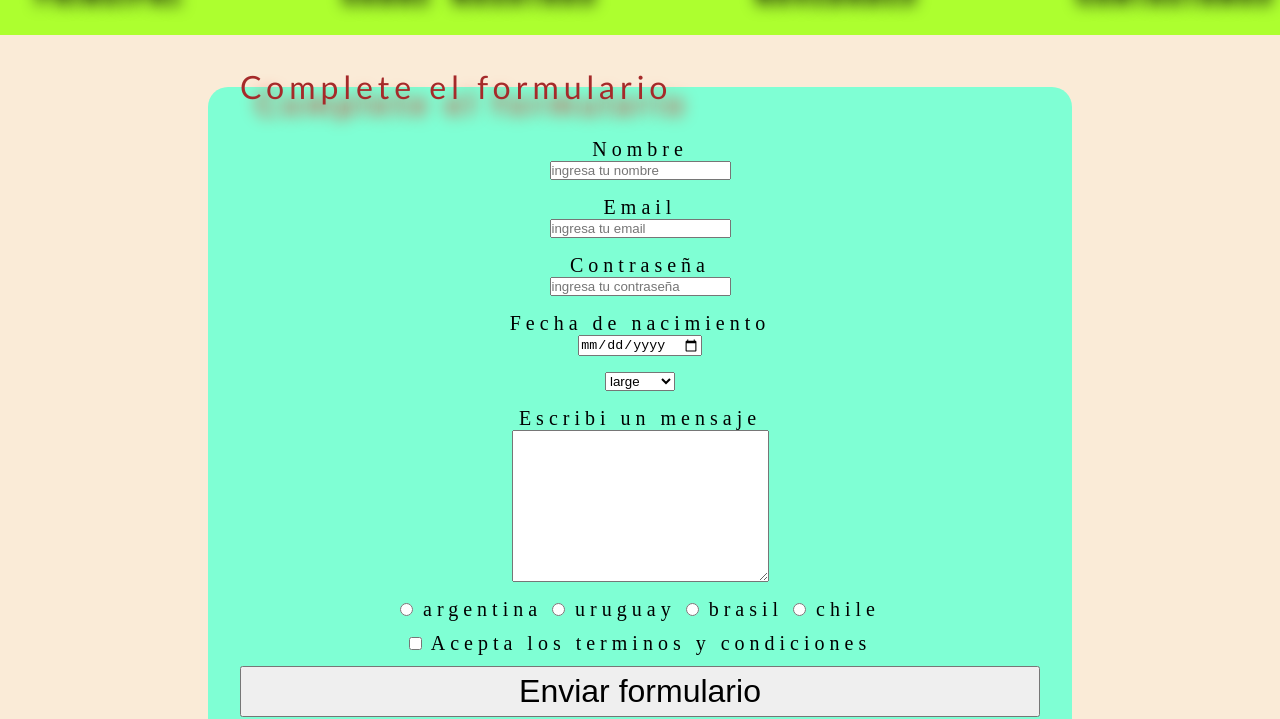
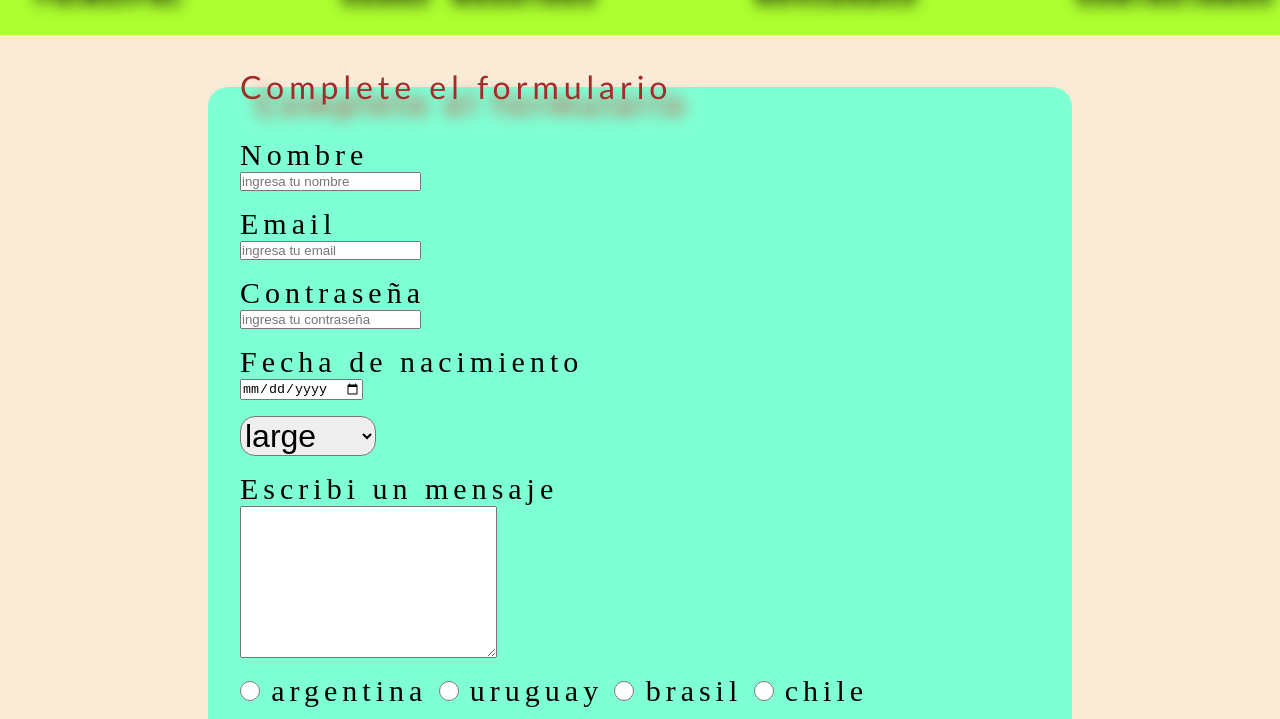
Before and after one commit to NahuelSandoval/practico7, a plain HTML site: page index.html in a window 1280 px wide. Shown: the part 84-803 px from the top of the page. Drawn offline with Linux system fonts and the light colour scheme.

Commit message:
practico7

```diff
--- a/estilo.css
+++ b/estilo.css
@@ -128,6 +128,8 @@ input,select,textarea{
     }
     .campos{
         width: 50rem;
+        display:flex;
+        align-items: flex-start;
 
     }
     legend{
@@ -135,6 +137,31 @@ input,select,textarea{
         font-family: 'Gill Sans', 'Gill Sans MT', Calibri, 'Trebuchet MS', sans-serif;
         text-shadow: 1rem 1rem 1rem red;
     }
-
-
+    .paises{
+        font-size: 25px;
+    }
+    .paises input{
+        width: 20px;
+        height: 20px;
+    }
+    .botones input{
+        text-transform: lowercase;
+        border-radius: 10px;
+    }
+    .botones input:hover{
+background-color: blueviolet;
+box-shadow: 3rem 3rem 3rem black;
+text-transform: lowercase;
+    }
+    label,.terminos{
+        font-size: 30px;
+    }
+.terminos input{
+    height: 20px;
+    width: 20px;
 }
+select{
+    font-size: 2rem;
+    border-radius: 15px;
+}
+}
```
